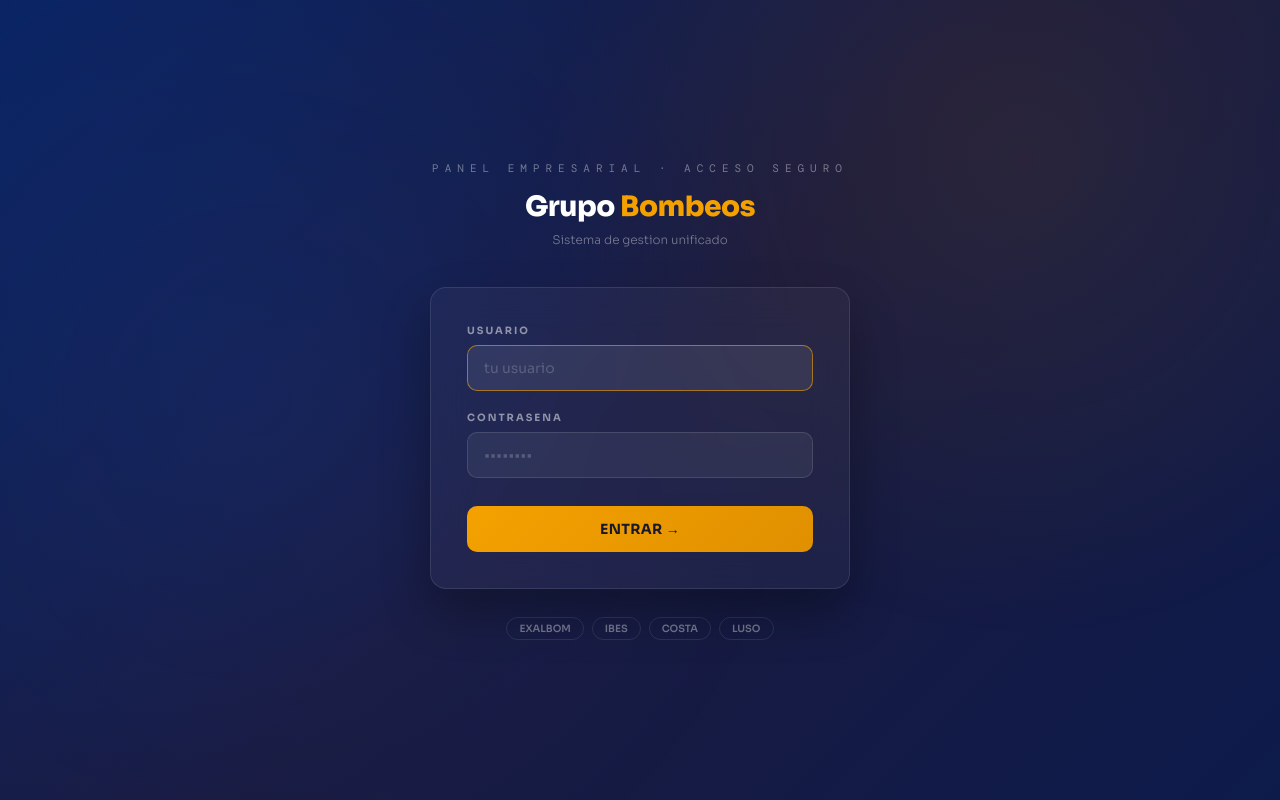
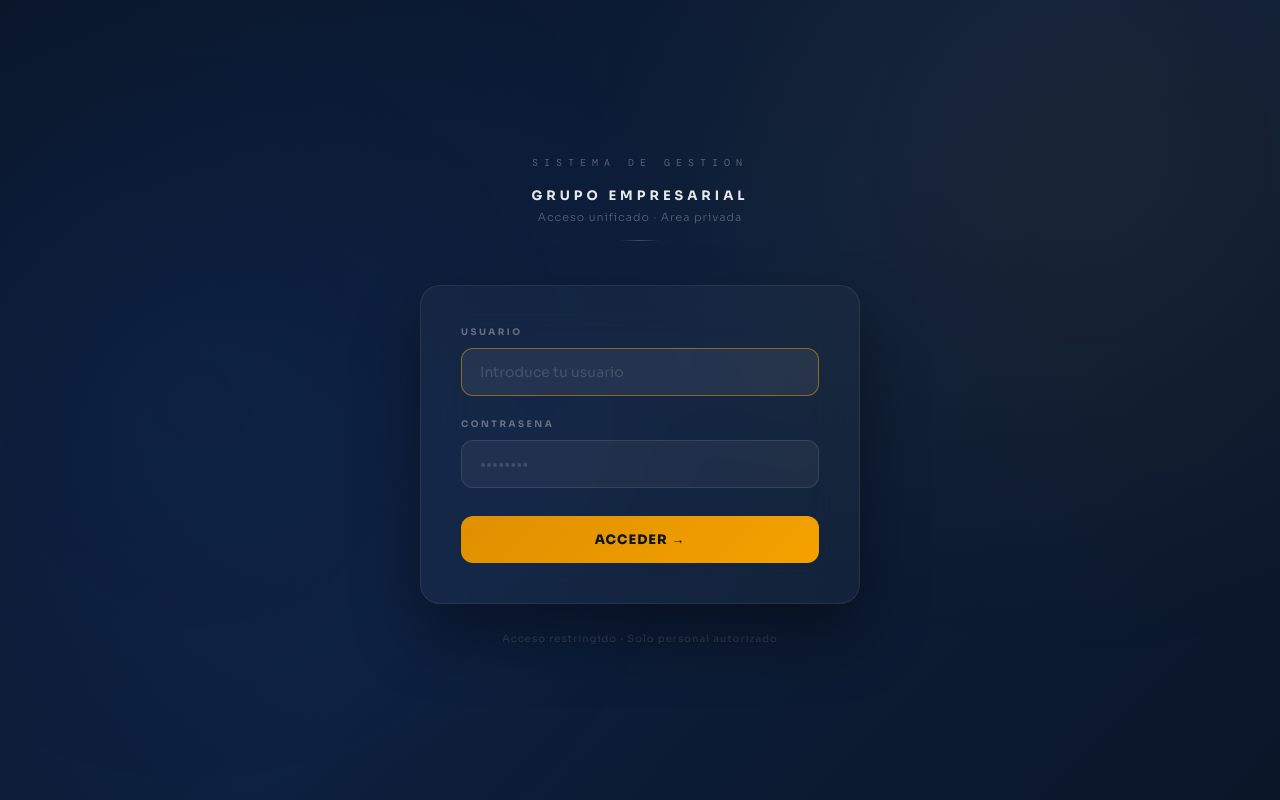
Before and after one commit to jruizautomatizaciones/grupo-empresarial, a Flask app: page / in a window 1280 px wide. Run offline with Flask 3, Linux system fonts and the light colour scheme.

Commit message:
Empresas y usuarios completos

```diff
--- a/templates/login.html
+++ b/templates/login.html
@@ -6,54 +6,50 @@
 <link href="https://fonts.googleapis.com/css2?family=DM+Mono:wght@400;500&family=Sora:wght@300;400;600;700;800&display=swap" rel="stylesheet">
 <style>
 *{margin:0;padding:0;box-sizing:border-box;}
-body{font-family:'Sora',sans-serif;background:linear-gradient(135deg,#0a2463 0%,#1a1a3e 50%,#0d1b4b 100%);min-height:100vh;display:flex;align-items:center;justify-content:center;}
-body::before{content:'';position:fixed;inset:0;background-image:radial-gradient(circle at 20% 50%,rgba(30,77,183,.15) 0%,transparent 50%),radial-gradient(circle at 80% 20%,rgba(244,161,0,.08) 0%,transparent 40%);pointer-events:none;}
-.wrap{width:420px;position:relative;z-index:1;}
-.logo{text-align:center;margin-bottom:40px;}
-.logo-sub{font-family:'DM Mono',monospace;font-size:11px;letter-spacing:6px;color:rgba(255,255,255,.4);text-transform:uppercase;margin-bottom:14px;}
-.logo-tit{font-size:28px;font-weight:800;color:white;letter-spacing:-0.5px;}
-.logo-tit span{color:#f4a100;}
-.logo-desc{color:rgba(255,255,255,.4);font-size:12px;margin-top:8px;font-weight:300;}
-.card{background:rgba(255,255,255,.04);border:1px solid rgba(255,255,255,.1);border-radius:16px;padding:36px;backdrop-filter:blur(20px);box-shadow:0 24px 48px rgba(0,0,0,.3);}
-label{display:block;font-size:10px;font-weight:700;text-transform:uppercase;letter-spacing:2px;color:rgba(255,255,255,.5);margin-bottom:8px;}
-input{width:100%;padding:13px 16px;background:rgba(255,255,255,.06);border:1.5px solid rgba(255,255,255,.12);border-radius:10px;color:white;font-family:'Sora',sans-serif;font-size:14px;outline:none;transition:.2s;}
-input::placeholder{color:rgba(255,255,255,.2);}
-input:focus{border-color:rgba(244,161,0,.6);background:rgba(255,255,255,.08);}
-.campo{margin-bottom:20px;}
-.btn{width:100%;padding:14px;background:linear-gradient(135deg,#f4a100,#e09000);border:none;border-radius:10px;color:#1a1a2e;font-size:14px;font-weight:700;font-family:'Sora',sans-serif;cursor:pointer;letter-spacing:.3px;transition:.2s;margin-top:8px;}
-.btn:hover{transform:translateY(-2px);box-shadow:0 8px 24px rgba(244,161,0,.4);}
-.error{background:rgba(192,57,43,.15);border:1px solid rgba(192,57,43,.4);border-radius:8px;padding:10px 14px;color:#ff8a80;font-size:12px;margin-bottom:20px;}
-.chips{display:flex;gap:8px;justify-content:center;margin-top:28px;}
-.chip{padding:4px 12px;border-radius:20px;font-size:10px;font-weight:600;border:1px solid rgba(255,255,255,.1);color:rgba(255,255,255,.4);}
+body{font-family:'Sora',sans-serif;background:linear-gradient(135deg,#0a1628 0%,#0d1f3c 50%,#0a1628 100%);min-height:100vh;display:flex;align-items:center;justify-content:center;}
+body::before{content:'';position:fixed;inset:0;background-image:radial-gradient(circle at 15% 50%,rgba(30,77,183,.12) 0%,transparent 45%),radial-gradient(circle at 85% 20%,rgba(244,161,0,.06) 0%,transparent 40%);pointer-events:none;}
+.wrap{width:440px;position:relative;z-index:1;}
+.logo-area{text-align:center;margin-bottom:44px;}
+.grupo-label{font-family:'DM Mono',monospace;font-size:10px;letter-spacing:6px;color:rgba(255,255,255,.3);text-transform:uppercase;margin-bottom:18px;}
+.grupo-nombre{font-size:13px;font-weight:700;color:rgba(255,255,255,.9);letter-spacing:4px;text-transform:uppercase;margin-bottom:6px;}
+.grupo-desc{color:rgba(255,255,255,.3);font-size:11px;font-weight:300;letter-spacing:1px;}
+.linea{width:40px;height:1px;background:linear-gradient(90deg,transparent,rgba(255,255,255,.2),transparent);margin:16px auto;}
+.card{background:rgba(255,255,255,.03);border:1px solid rgba(255,255,255,.08);border-radius:20px;padding:40px;backdrop-filter:blur(24px);box-shadow:0 32px 64px rgba(0,0,0,.4);}
+label{display:block;font-size:9px;font-weight:700;text-transform:uppercase;letter-spacing:2.5px;color:rgba(255,255,255,.35);margin-bottom:10px;}
+input{width:100%;padding:14px 18px;background:rgba(255,255,255,.05);border:1px solid rgba(255,255,255,.1);border-radius:12px;color:white;font-family:'Sora',sans-serif;font-size:14px;outline:none;transition:.2s;}
+input::placeholder{color:rgba(255,255,255,.15);}
+input:focus{border-color:rgba(244,161,0,.5);background:rgba(255,255,255,.07);}
+.campo{margin-bottom:22px;}
+.btn{width:100%;padding:15px;background:linear-gradient(135deg,#e09000,#f4a100);border:none;border-radius:12px;color:#0a1628;font-size:13px;font-weight:800;font-family:'Sora',sans-serif;cursor:pointer;letter-spacing:1px;text-transform:uppercase;transition:.2s;margin-top:6px;}
+.btn:hover{transform:translateY(-2px);box-shadow:0 10px 28px rgba(244,161,0,.35);}
+.btn:active{transform:translateY(0);}
+.error{background:rgba(192,57,43,.12);border:1px solid rgba(192,57,43,.3);border-radius:10px;padding:12px 16px;color:#ff8a80;font-size:12px;margin-bottom:22px;}
+.footer{text-align:center;margin-top:28px;color:rgba(255,255,255,.15);font-size:10px;letter-spacing:1px;}
 </style>
 </head>
 <body>
 <div class="wrap">
-  <div class="logo">
-    <div class="logo-sub">Panel Empresarial · Acceso Seguro</div>
-    <div class="logo-tit">Grupo <span>Bombeos</span></div>
-    <div class="logo-desc">Sistema de gestion unificado</div>
+  <div class="logo-area">
+    <div class="grupo-label">Sistema de Gestion</div>
+    <div class="grupo-nombre">Grupo Empresarial</div>
+    <div class="grupo-desc">Acceso unificado &middot; Area privada</div>
+    <div class="linea"></div>
   </div>
   <div class="card">
     {% if error %}<div class="error">&#9888; {{ error }}</div>{% endif %}
     <form method="post">
       <div class="campo">
         <label>Usuario</label>
-        <input type="text" name="usuario" placeholder="tu usuario" autofocus>
+        <input type="text" name="usuario" placeholder="Introduce tu usuario" autofocus autocomplete="username">
       </div>
       <div class="campo">
         <label>Contrasena</label>
-        <input type="password" name="password" placeholder="&bull;&bull;&bull;&bull;&bull;&bull;&bull;&bull;">
+        <input type="password" name="password" placeholder="&bull;&bull;&bull;&bull;&bull;&bull;&bull;&bull;" autocomplete="current-password">
       </div>
-      <button type="submit" class="btn">ENTRAR &rarr;</button>
+      <button type="submit" class="btn">Acceder &rarr;</button>
     </form>
   </div>
-  <div class="chips">
-    <span class="chip">EXALBOM</span>
-    <span class="chip">IBES</span>
-    <span class="chip">COSTA</span>
-    <span class="chip">LUSO</span>
-  </div>
+  <div class="footer">Acceso restringido &middot; Solo personal autorizado</div>
 </div>
 </body>
 </html>
```
Also changed, not shown: data/empresas/empresas.json (+25 -3 lines), data/usuarios/usuarios.json (+26 -19 lines), templates/home.html (+36 -23 lines).
